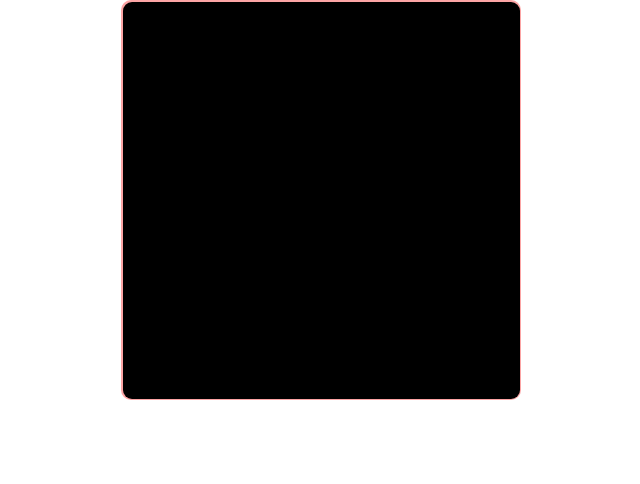
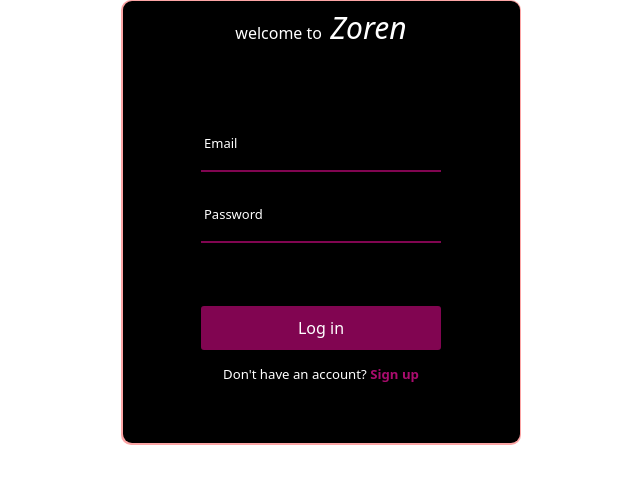
Before and after one commit to valentina-buoro/cloth-ecommerce-app, a React (Create React App) app: page /login in a window 1280 px wide. Shown: the top 484 px of the page, without its empty margins (319-959 px from the left). Built offline with nearby package versions, Linux system fonts and the light colour scheme.

Commit message:
login page

```diff
--- a/src/components/Login/Login.js
+++ b/src/components/Login/Login.js
@@ -1,28 +1,56 @@
 import React, { useState } from 'react'
+import { IoWarningOutline } from 'react-icons/io5';
 
 const Login = () => {
     const [formData, setFormData] = useState({
         email:'',
         password:''
     })
+    const [NewUser, setNewUser]= useState(false)
+    const [error, setError]= useState(false)
+    //const  [errorMsg, setErrorMsg] = useState(false)
     const handleChange = (event) => {
         const { name, value } = event.target;
         setFormData({ ...formData, [name]: value });
         console.log(formData)
       };
+    const submit = (e)=>{
+        e.preventDefault() //prevents the browswer from refreshing
+    }
 
+    const container = 'relative flex flex-col justify-center items-center m-auto bg-red-300 w-[400px] aspect-[1] rounded-[10px] py-[60px] px-[80px] before:absolute before:content-[""] before:h-[calc(100%-3px)] before:w-[calc(100%-3px)] before:bg-black before:rounded-[9px] '
+    const inputStyle = 'w-full  bg-transparent pt-[20px] pb-[10px] px-[3px] border-b-2 border-b-[#810551] text-white focus:outline-none peer'
+    const labelStyle = 'absolute  text-[13px] top-[18px] left-[3px] text-white transition ease duration-200 peer-focus:top-0  peer-focus:text-red-500 peer-valid:top-0  '
   return (
-    <div className='relative flex flex-col justify-center items-center m-auto bg-red-300 w-[400px] aspect-[1] rounded-[10px] py-[60px] px-[80px] before:absolute before:content-[""] before:h-[calc(100%-3px)] before:w-[calc(100%-3px)] before:bg-black before:rounded-[9px] '>
-        <header>
-            <span>welcome to <i>Zoren</i></span>
+    <div className={`${container}`} >
+        <header className='absolute top-2.5 flex items-center' >
+            <span className='text-base text-white ' >welcome to <i className='text-3xl ml-1'> Zoren</i></span>
         </header>
         <h2>Create your account</h2>
-        <form>
-            <input onChange={handleChange} name='email' type='text' id='email' required/>
-            <label htmlFor='email'>Email</label>
+        <form onSubmit={submit} className='relative flex flex-col gap-[15px] w-full mt-[30px]'>
+            <div className='relative'>
+            <input className={`${inputStyle}`} onChange={handleChange} name='email' type='text' id='email' required/>
+            <label className={`${labelStyle}`} htmlFor='email'>Email</label>
+            </div>
 
-            <input onChange={handleChange} name='password' type='text' id='password' required/>
-            <label htmlFor='password'>Password</label>
+           <div className='relative'>
+           <input className= {`${inputStyle}`}  onChange={handleChange} name='password' type='text' id='password' required/>
+            <label className={`${labelStyle}`} htmlFor='password'>Password</label>
+           </div>
+           {error && <div>
+            <IoWarningOutline size={50} className='text-red-500 mt-2 mx-auto scale-0 animate-bounce duration-75' />
+            <span className='text-red-500 text-[0.75rem] my-0 mx-auto text-center '>Process failed </span>
+           </div>}
+           <button type='submit' className='bg-[#810551] border-none rounded-[3px] mt-5 text-white p-[10px] cursor-pointer active:scale-95'>{NewUser ? 'Sign up' : 'Log in'}</button>
+
+           {NewUser ? (<span className='text-white text-[0.825rem] my-0 mx-auto'>Already have an account? <b onClick={()=>{
+            setNewUser(false)
+            setError(false)
+           }} className='text-[#aa0c6e] cursor-pointer'>Log In</b></span>):
+           (<span className='text-white text-[0.825rem] my-0 mx-auto'>Don't have an account? <b onClick={()=>{
+            setNewUser(true)
+            setError(false)
+           }}  className='text-[#aa0c6e] cursor-pointer'>Sign up</b></span>)}
         </form>
     </div>
   )
```
